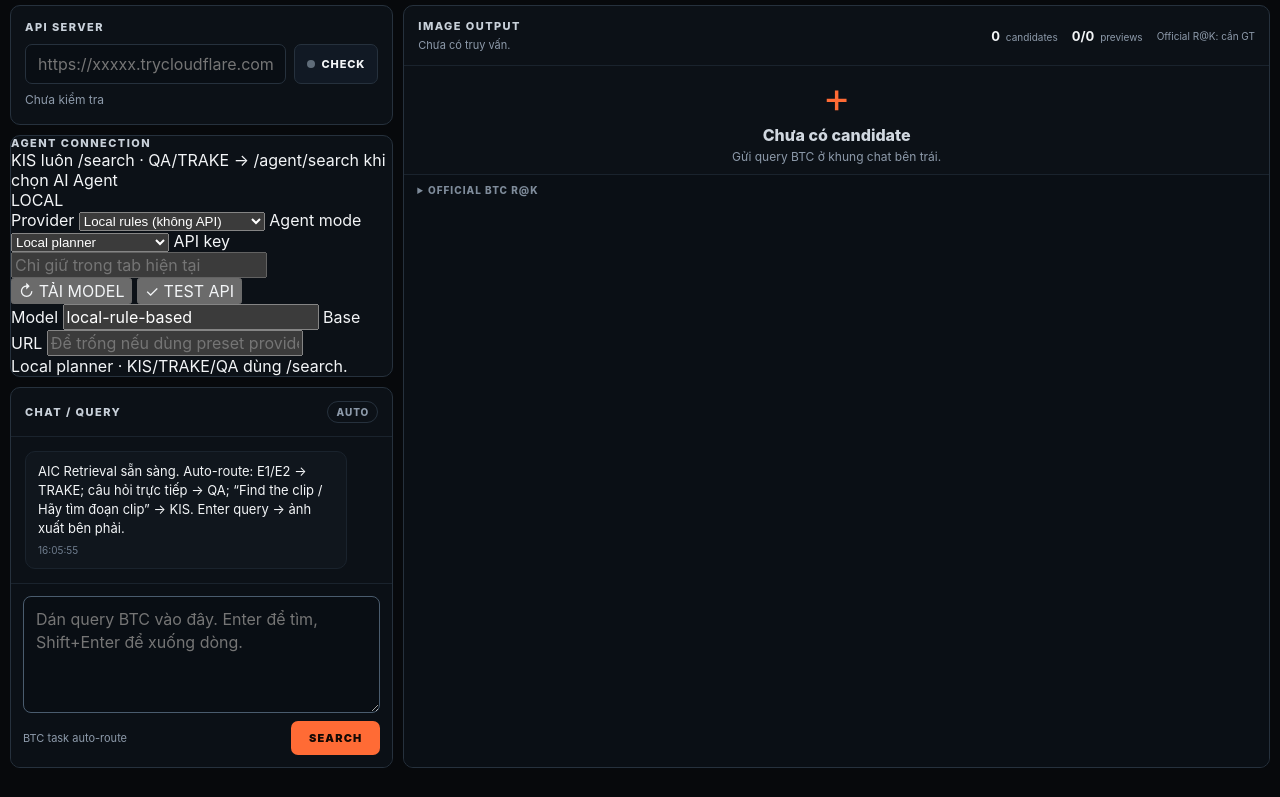
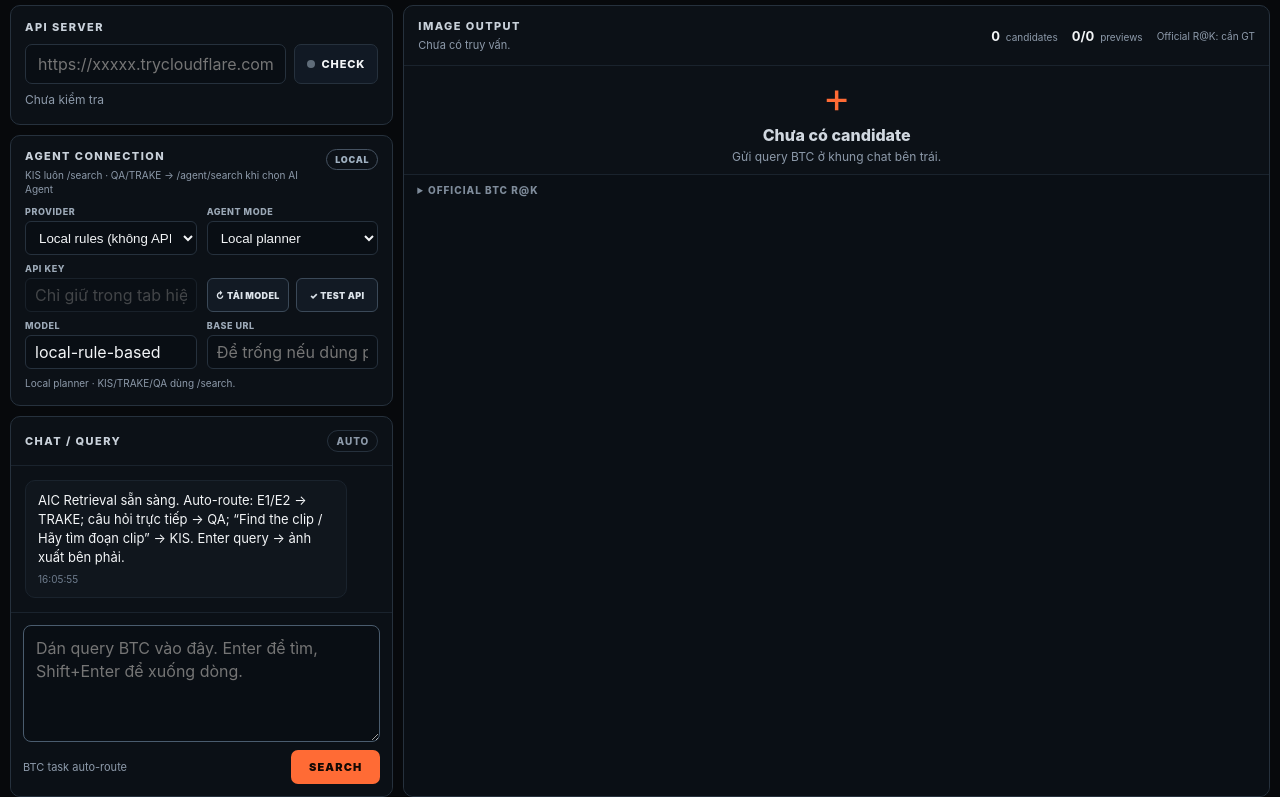
Before and after one commit to trietnguyeminh/server-fe, a plain HTML site: page index.html in a window 1280 px wide. Shown: the part 59-856 px from the top of the page. Before the commit the page ends 827 px from the top, so only its background shows below. Drawn offline with Linux system fonts and the light colour scheme.

Commit message:
Update styles.css

```diff
--- a/styles.css
+++ b/styles.css
@@ -49,7 +49,7 @@ button { color: inherit; }
 .left-pane {
   min-width: 0;
   display: grid;
-  grid-template-rows: auto minmax(0, 1fr);
+  grid-template-rows: auto auto minmax(0, 1fr);
   gap: 10px;
 }
 .right-pane { min-width: 0; }
@@ -397,3 +397,117 @@ button { color: inherit; }
   .live-stats { display: none; }
 }
 @media (max-width: 620px) { .candidate-grid { grid-template-columns: repeat(2,minmax(0,1fr)); } }
+
+
+/* --------------------------------------------------------------------------
+   v2 — QA/TRAKE Agent synchronization
+   -------------------------------------------------------------------------- */
+.agent-card {
+  padding: 13px 14px 12px;
+  overflow: visible;
+}
+.agent-head {
+  display: flex;
+  align-items: flex-start;
+  justify-content: space-between;
+  gap: 10px;
+}
+.agent-rule {
+  margin-top: 5px;
+  color: var(--muted);
+  font-size: 10px;
+  line-height: 1.4;
+}
+.agent-path-badge {
+  flex: 0 0 auto;
+  border: 1px solid #455261;
+  border-radius: 999px;
+  padding: 4px 8px;
+  font-size: 9px;
+  font-weight: 900;
+  letter-spacing: .08em;
+}
+.agent-path-badge.local { color: #9fb0c0; }
+.agent-path-badge.remote { color: #9be2b3; border-color: #326648; }
+
+.agent-form {
+  display: grid;
+  grid-template-columns: minmax(0, 1fr) minmax(0, 1fr);
+  gap: 8px 10px;
+  margin-top: 10px;
+}
+.field-group {
+  min-width: 0;
+  display: grid;
+  gap: 4px;
+}
+.field-group > span {
+  color: #9ca9b7;
+  font-size: 9px;
+  font-weight: 850;
+  letter-spacing: .06em;
+  text-transform: uppercase;
+}
+.field-group input,
+.field-group select {
+  width: 100%;
+  height: 34px;
+  min-width: 0;
+  border: 1px solid var(--line);
+  border-radius: 6px;
+  outline: none;
+  padding: 0 9px;
+  background: #090e14;
+  color: var(--text);
+}
+.field-group input:focus,
+.field-group select:focus { border-color: #4a5c6e; }
+.field-group input:disabled,
+.field-group select:disabled { opacity: .52; }
+
+.agent-key-field { grid-column: 1 / 2; }
+.agent-button-row {
+  display: grid;
+  grid-template-columns: 1fr 1fr;
+  align-items: end;
+  gap: 7px;
+}
+.agent-button-row button {
+  height: 34px;
+  border: 1px solid #3b4958;
+  border-radius: 6px;
+  background: #121a24;
+  color: #dce3ea;
+  cursor: pointer;
+  font-size: 9px;
+  font-weight: 900;
+  letter-spacing: .04em;
+}
+.agent-button-row button:hover { border-color: #64778b; }
+.agent-button-row button:disabled { opacity: .45; cursor: wait; }
+
+.agent-model-field { grid-column: 1 / 2; }
+.agent-base-field { grid-column: 2 / 3; }
+.agent-status {
+  min-height: 16px;
+  margin-top: 8px;
+  color: var(--muted);
+  font-size: 10px;
+  line-height: 1.35;
+}
+.agent-status.good { color: var(--good); }
+.agent-status.bad { color: var(--bad); }
+.agent-status.busy { color: var(--warn); }
+
+@media (max-width: 1120px) {
+  .workspace {
+    grid-template-columns: minmax(360px, 1fr) minmax(0, 1.65fr);
+  }
+  .agent-form { grid-template-columns: 1fr; }
+  .agent-key-field,
+  .agent-model-field,
+  .agent-base-field { grid-column: 1; }
+}
+
+
+/* v3: synchronized two-mode Agent UX; no additional layout changes. */
```
